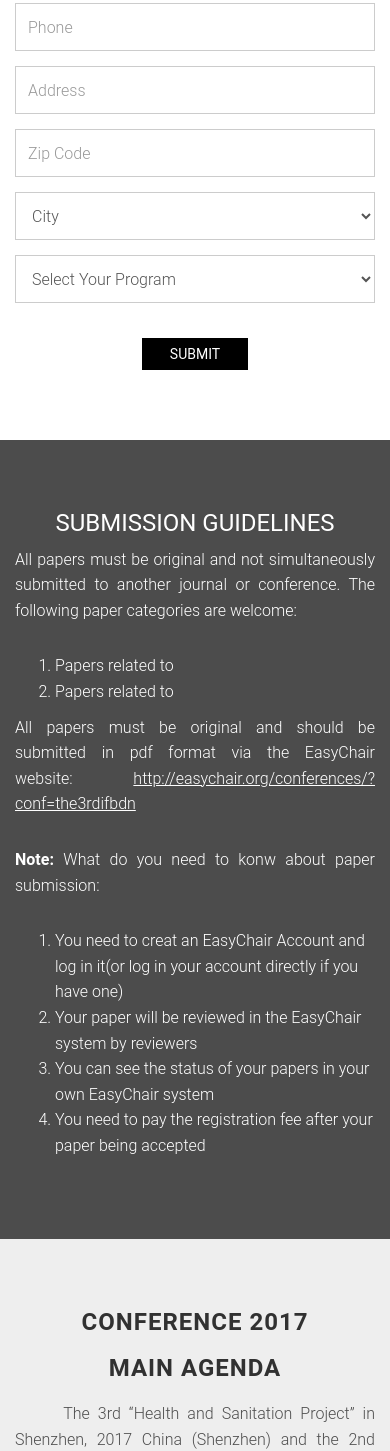
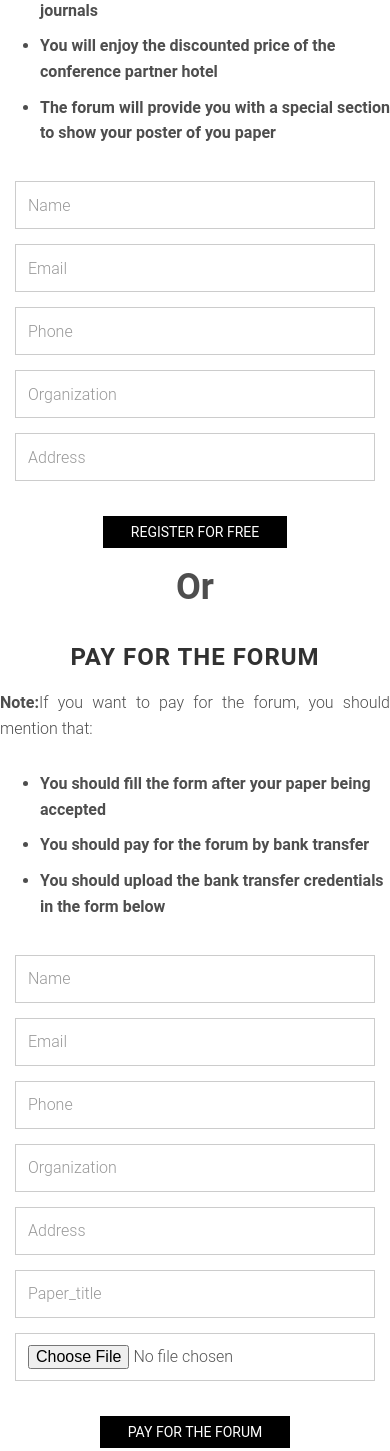
Before and after one commit to gstanding/ifbdn, a website: page index.html in a window 390 px wide. Shown: the part 4977-6428 px from the top of the page. Drawn offline with Linux system fonts and the light colour scheme; files whose address does not match are found by name; a web font is replaced by a local one.

Commit message:
edit the form

```diff
--- a/index.html
+++ b/index.html
@@ -46,13 +46,14 @@
                     <li class="active"><a data-scroll href="#introduction">introduction</a></li>
                     <!-- <li><a data-scroll href="#speakers">Speakers</a></li>               -->
                     <li><a data-scroll href="#schedule">Schedule</a></li>
+                    <li><a data-scroll href="#registration">Register</a></li>
                     <li><a data-scroll href="#organizer">Organizer</a></li>
                     <li><a data-scroll href="#contribution">Submit</a></li>
                     <!-- <li><a data-scroll href="#faq">FAQ</a></li> -->
                     <!-- <li><a data-scroll href="#photos">Photos</a></li> -->
                     <li><a data-scroll href="#contact">Contact</a></li>
                     <li><a data-scroll href="#2017">2017</a></li>
-                    <li><a>jia</a></li>
+                    <!--<li><a>jia</a></li>-->
                 </ul>
             </div>
         </div><!-- /.container -->
@@ -123,7 +124,7 @@
         </div><!-- /.container -->
     </section>
 
-    <section id="2018" class="section bg-image-1 facts text-center">
+    <section id="schedule" class="section bg-image-1 facts text-center">
         <div class="container">
             <div class="row">
                 <div class="col-sm-3">
@@ -214,8 +215,15 @@
         <div class="container">
             <div class="row">
                 <div class="col-md-12">
-                    <h3 class="section-title">Registration &amp; Pricing</h3>
+                    <h3 class="section-title">Register for free</h3>
                 </div>
+                <p><b>Note:</b>If you want to participate the forum for free, you can just fill out the form below. Or if you pay for the forum, you can fill out the form <b>PAY FOR THE FORUM</b> and you may have three privileges:</p>
+                <ul>
+                	<li>Your paper will be published in the proceedings, and can be recommended to SCI 1/2 part journals</li>
+                	<li>You will enjoy the discounted price of the conference partner hotel</li>
+                	<li>The forum will provide you with a special section to show your poster of you paper</li>
+                </ul>
+                <br>
             </div>
 
             <form action="#" id="registration-form">
@@ -225,55 +233,99 @@
                     </div>
                     <div class="col-sm-6">
                         <div class="form-group">
-                            <input type="text" class="form-control" placeholder="First Name" id="fname" name="fname" required>
-                        </div>
-
-                        <div class="form-group">
-                            <input type="text" class="form-control" placeholder="Last Name" id="lname" name="lname" required>
+                            <input type="text" class="form-control" placeholder="Name" id="name" name="name" required>
                         </div>
 
                         <div class="form-group">
                             <input type="email" class="form-control" placeholder="Email" id="email" name="email" required>
                         </div>
 
-                        <div class="form-group">
-                            <input type="text" class="form-control" placeholder="Phone" id="cell" name="cell" required>
-                        </div>
                     </div>
 
                     <div class="col-sm-6">
                         <div class="form-group">
+                            <input type="text" class="form-control" placeholder="Phone" id="phone" name="phone" required>
+                        </div>
+
+                        <div class="form-group">
+                            <input type="text" class="form-control" placeholder="Organization" id="organization" name="phone" required>
+                        </div>
+
+                    </div>
+                    <div class="col-md-12">
+
+                        <div class="form-group">
                             <input type="text" class="form-control" placeholder="Address" id="address" name="address" required>
                         </div>
 
+                    </div>
+                </div>
+                <div class="text-center mt20">
+                    <button type="submit" class="btn btn-black" id="registration-submit-btn">Register for free</button>
+                </div>
+            </form>
+            <h1 style="text-align: center;">Or</h1>
+            <div class="row">
+            	<br>
+                <div class="col-md-12">
+                    <h3 class="section-title">Pay for the forum</h3>
+                </div>
+                <p><b>Note:</b>If you want to pay for the forum, you should mention that:</p>
+                <ul>
+                	<li>You should fill the form after your paper being accepted</li>
+                	<li>You should pay for the forum by bank transfer</li>
+                	<li>You should upload the bank transfer credentials in the form below</li>
+                </ul>
+                <br>
+            </div>
+
+            <form action="#" id="registration-form">
+                <div class="row">
+                    <div class="col-md-12" id="registration-msg" style="display:none;">
+                        <div class="alert"></div>
+                    </div>
+                    <div class="col-sm-6">
                         <div class="form-group">
-                            <input type="text" class="form-control" placeholder="Zip Code" id="zip" name="zip" required>
+                            <input type="text" class="form-control" placeholder="Name" id="name_vip" name="name_vip" required>
                         </div>
 
                         <div class="form-group">
-                            <select class="form-control" name="city" id="city" required>
-                                <option readonly>City</option>
-                                <option>City Name 1</option>
-                                <option>City Name 2</option>
-                                <option>City Name 3</option>
-                                <option>City Name 4</option>
-                            </select>
+                            <input type="email" class="form-control" placeholder="Email" id="email_vip" name="email_vip" required>
+                        </div>
+
+                    </div>
+
+                    <div class="col-sm-6">
+                        <div class="form-group">
+                            <input type="text" class="form-control" placeholder="Phone" id="phone_vip" name="phone_vip" required>
                         </div>
 
                         <div class="form-group">
-                            <select class="form-control" name="program" id="program" required>
-                                <option readonly>Select Your Program</option>
-                                <option>Program Name 1</option>
-                                <option>Program Name 2</option>
-                                <option>Program Name 3</option>
-                            </select>
+                            <input type="text" class="form-control" placeholder="Organization" id="organization_vip" name="phone_vip" required>
                         </div>
+
+                    </div>
+                    <div class="col-md-12">
+
+                        <div class="form-group">
+                            <input type="text" class="form-control" placeholder="Address" id="address_vip" name="address_vip" required>
+                        </div>
+
+                        <div class="form-group">
+                            <input type="text" class="form-control" placeholder="Paper_title" id="paper_title" name="paper_title" required>
+                        </div>
+
+                        <div class="form-group">
+                            <input type="file" class="form-control" placeholder="upload your file" id="file" name="file" required>
+                        </div>
+
                     </div>
                 </div>
                 <div class="text-center mt20">
-                    <button type="submit" class="btn btn-black" id="registration-submit-btn">Submit</button>
+                    <button type="submit" class="btn btn-black" id="registration-submit-btn">Pay for the forum</button>
                 </div>
             </form>
+
         </div>
     </section>
 
@@ -426,7 +478,7 @@
                 <p>
                     Ge Dang, dgq220@163.com, Shenzhen People’s hospital<br/>
                     Huixia Ren, shengji054@163.com, Shenzhen People’s hospital<br/>
-                    xxx, xxx, Shenzhen Institutes of Advanced Technology Chinese Academy of Sciences<br/>
+                    Kaige Jia, 869734632@qq.com, Shenzhen Institutes of Advanced Technology Chinese Academy of Sciences<br/>
                 </p>
                 <div class="col-sm-9">
             </div>
```
